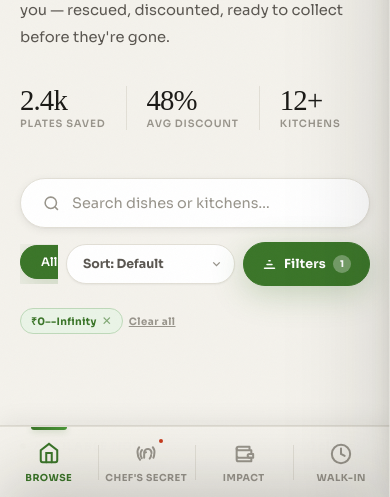
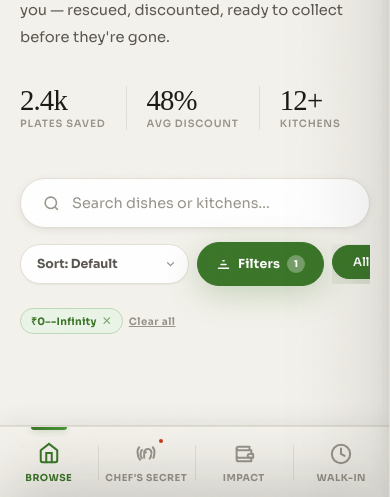
Before and after one commit to Sweyy-goat/last-plate, a Flask app: page /browse in a window 390 px wide. Shown: the part 346-843 px from the top of the page. Run offline with Flask 3, Linux system fonts and the light colour scheme; the visitor is signed in with stand-in values (Sample User, id 1); data that the repository does not hold is empty; some libraries are stand-ins or nearby versions; some web fonts are replaced.

Commit message:
Update browse.html

```diff
--- a/templates/user/browse.html
+++ b/templates/user/browse.html
@@ -336,7 +336,10 @@ body {
 }
 @media (max-width: 540px) {
   .fp-grid { grid-template-columns: 1fr; }
-  .filter-bar { gap: 8px; }
+  .filter-bar { gap: 8px; flex-wrap: wrap; }
+  #locationRow { order: 2; flex-basis: 100%; min-width: 0; }
+  .sort-select-wrap { order: 1; }
+  .filter-trigger { order: 1; }
 }
 a { text-decoration: none; color: inherit; }
 button { font-family: inherit; cursor: pointer; }
```
